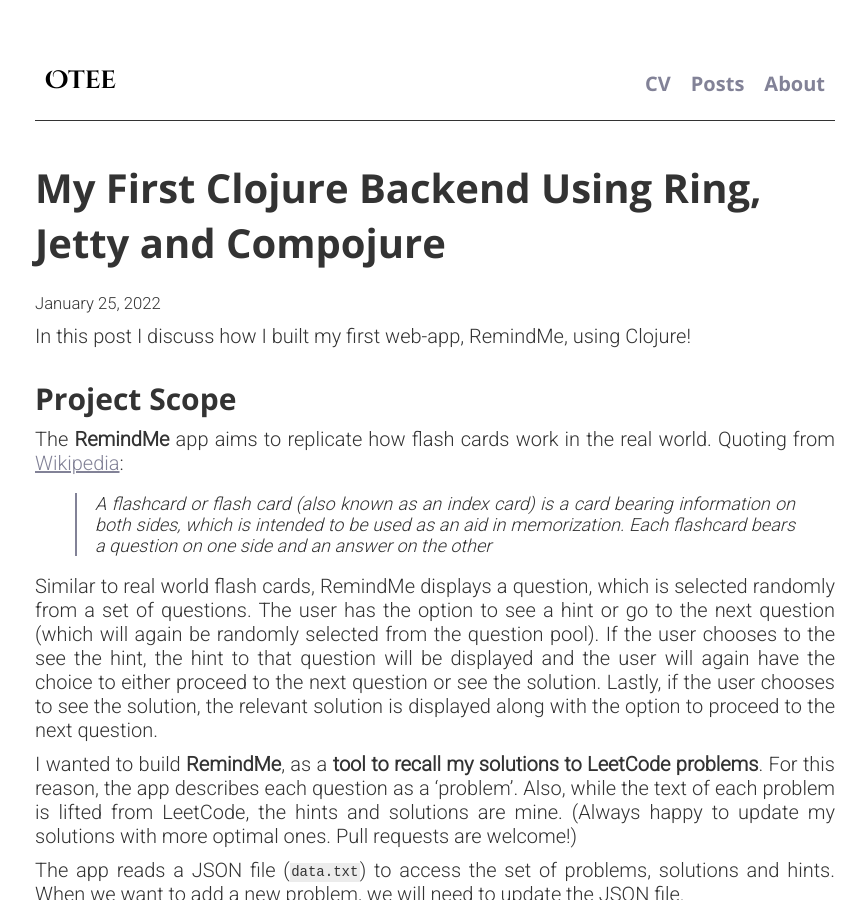
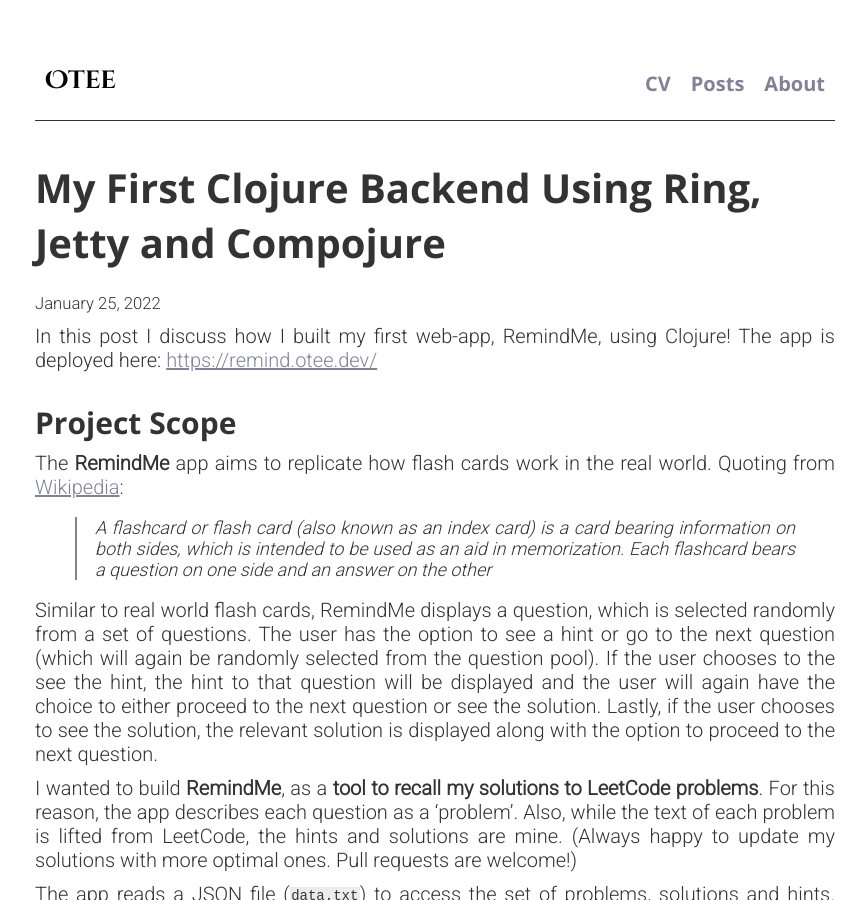
Before and after one commit to oitee/oitee.github.io, a Jekyll site: the page built from _posts/2022-01-25-clojure-backend-using-ring-jetty-compojure.md, in a window 1280 px wide and 900 px high. Shown: the whole window, without its empty margins (205-1071 px from the left). Built offline with Jekyll 4.4.1, drawn with Linux system fonts in a browser that asks for light colours.

Commit message:
Add a link to the app at the beginning of the post on RemindMe, my first Clojure app

```diff
--- a/_posts/2022-01-25-clojure-backend-using-ring-jetty-compojure.md
+++ b/_posts/2022-01-25-clojure-backend-using-ring-jetty-compojure.md
@@ -5,7 +5,7 @@ tags: project
 image: /assets/images/remind_me.png
 ---
 
-In this post I discuss how I built my first web-app, RemindMe, using Clojure!
+In this post I discuss how I built my first web-app, RemindMe, using Clojure! The app is deployed here: [https://remind.otee.dev/](https://remind.otee.dev/)
 
 ## Project Scope
 
```
